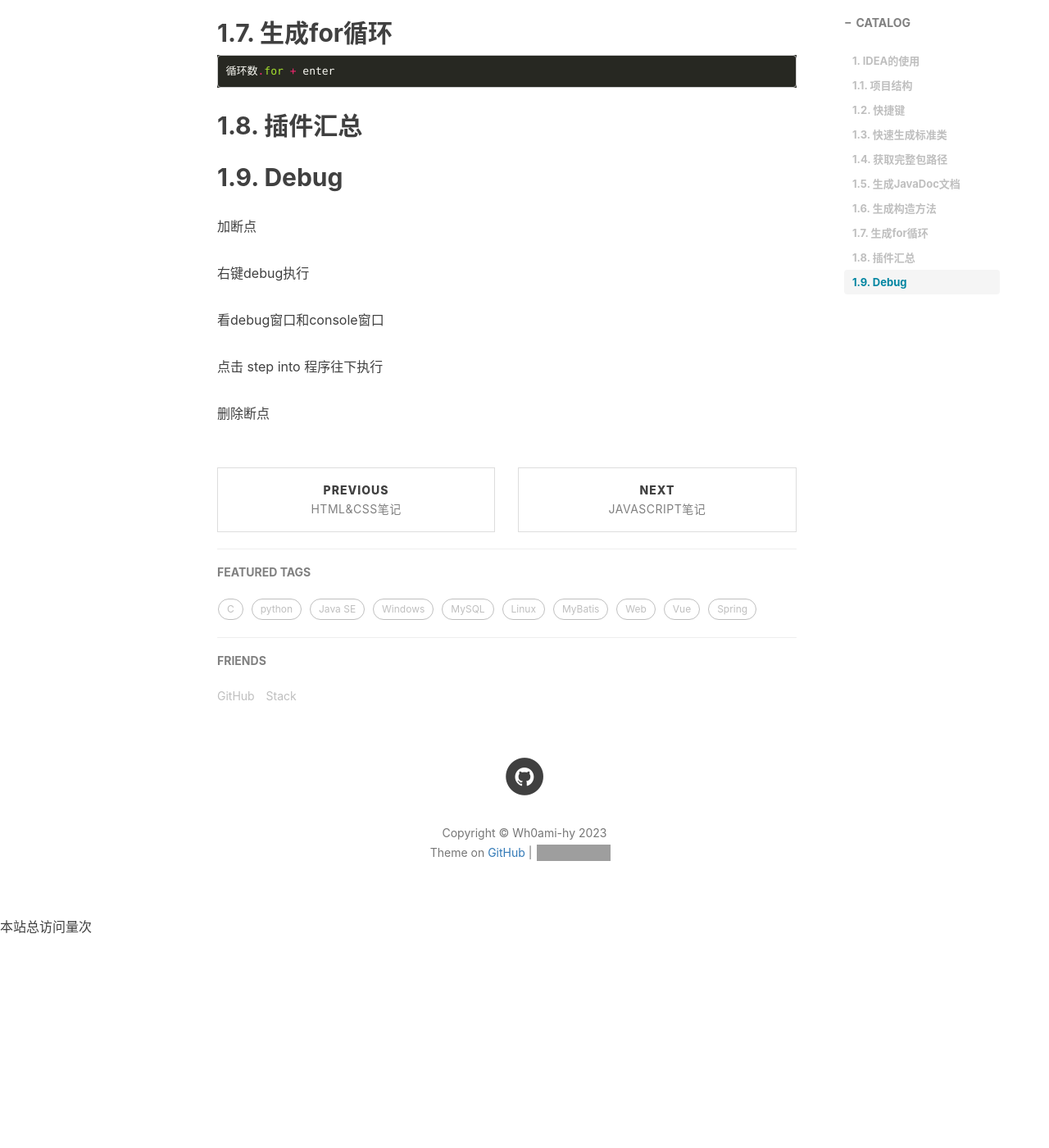
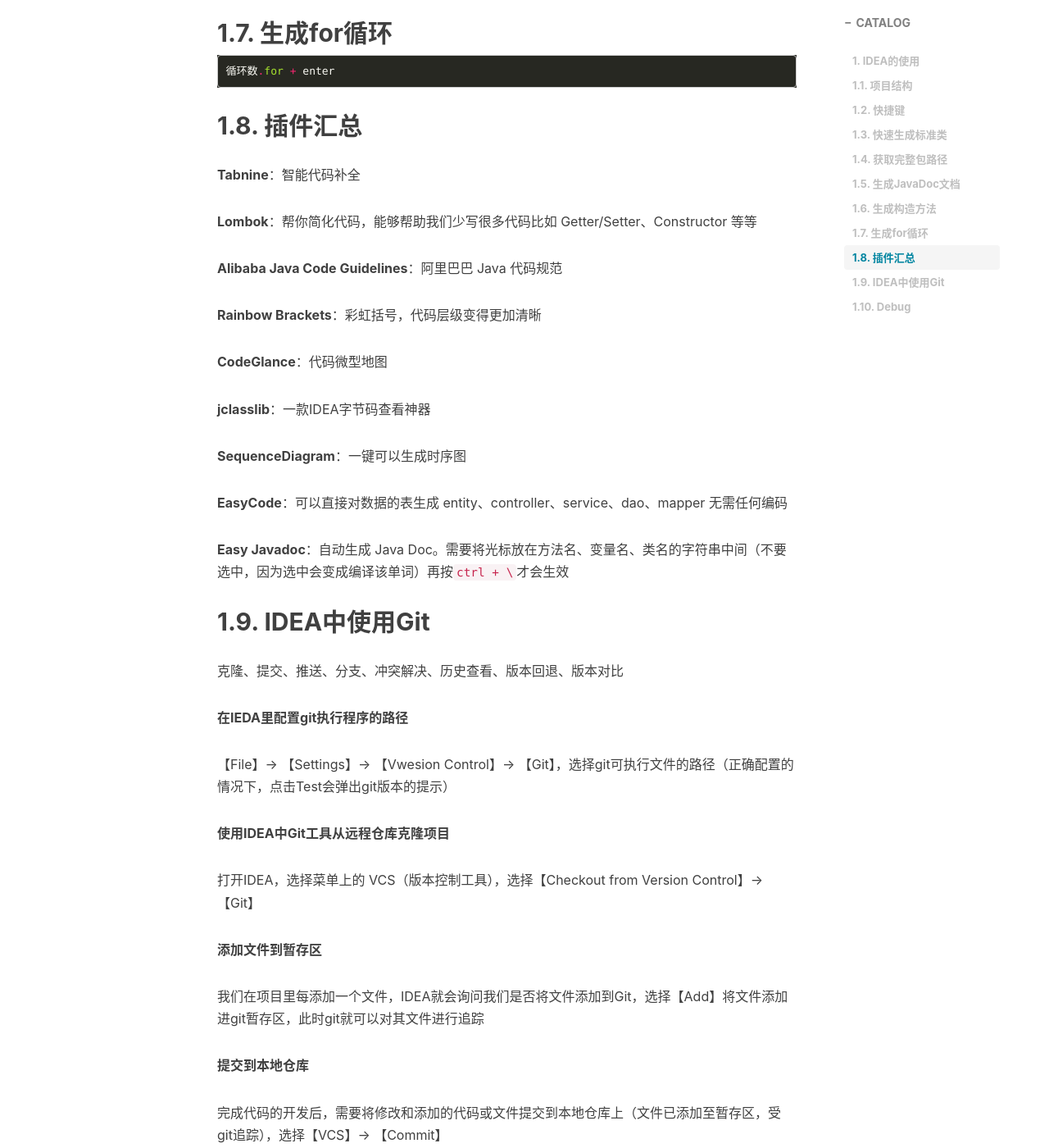
Before and after one commit to Wh0ami-hy/Wh0ami-hy.github.io, a Jekyll site: the page built from _posts/2023-01-12-IDEA使用.md, in a window 1280 px wide and 1400 px high, scrolled down 1880 px. Shown: the whole window at 82% size. Built offline with Jekyll 4.4.1, drawn with Linux system fonts in a browser that asks for light colours; nearby versions of some CDN libraries; comment, search, counter and statistics services are not loaded; before the commit the page ends 3024 px from its top, so only the background shows below that; some of the changed text lies outside the part shown; grey boxes are pictures that could not be loaded.

```diff
--- a/_posts/2023-01-12-IDEA使用.md
+++ b/_posts/2023-01-12-IDEA使用.md
@@ -60,9 +60,77 @@ tags:
 
 ## 1.8. 插件汇总
 
+**Tabnine**：智能代码补全
 
+**Lombok**：帮你简化代码，能够帮助我们少写很多代码比如 Getter/Setter、Constructor 等等
 
-## 1.9. Debug
+**Alibaba Java Code Guidelines**：阿里巴巴 Java 代码规范
+
+**Rainbow Brackets**：彩虹括号，代码层级变得更加清晰
+
+**CodeGlance**：代码微型地图
+
+**jclasslib**：一款IDEA字节码查看神器
+
+**SequenceDiagram**：一键可以生成时序图
+
+**EasyCode**：可以直接对数据的表生成 entity、controller、service、dao、mapper 无需任何编码
+
+**Easy Javadoc**：自动生成 Java Doc。需要将光标放在方法名、变量名、类名的字符串中间（不要选中，因为选中会变成编译该单词）再按`ctrl + \`才会生效
+
+## 1.9. IDEA中使用Git
+
+克隆、提交、推送、分支、冲突解决、历史查看、版本回退、版本对比
+
+**在IEDA里配置git执行程序的路径**
+
+【File】→ 【Settings】→ 【Vwesion Control】→ 【Git】，选择git可执行文件的路径（正确配置的情况下，点击Test会弹出git版本的提示）
+
+**使用IDEA中Git工具从远程仓库克隆项目**
+
+打开IDEA，选择菜单上的 VCS（版本控制工具），选择【Checkout from Version Control】→【Git】
+
+**添加文件到暂存区**
+
+我们在项目里每添加一个文件，IDEA就会询问我们是否将文件添加到Git，选择【Add】将文件添加进git暂存区，此时git就可以对其文件进行追踪
+
+**提交到本地仓库**
+
+完成代码的开发后，需要将修改和添加的代码或文件提交到本地仓库上（文件已添加至暂存区，受git追踪），选择【VCS】→ 【Commit】
+
+**推送到远程仓库**
+
+把代码推送到远程服务器上，点击项目右键 →【Git】→【 Repositry 】→【Push】
+
+**分支开发（重点掌握）**
+
+假如，现在项目开发完成，需发布1.0版本，然后添加一个1.0的分支
+
+- 打开git分支的面板，点击【New Branch】
+- 输入分支名称，点击【OK】，创建了1.0的分支
+- 然后切换回主干分支master，进行2.0版本的开发
+
+**分支合并**
+
+-   在1.0分支上完成BUG修改后，将主分支（master分支）与1.0分支进行合并。需要先切换到master分支，然后进行操作
+- 选择合并的分支（remote/orgin/1.0-提交到远程服务器上的1.0版本），填写合并的消息，点击【Merge】
+- 合并后，就把 master分支推上服务器。然后再从 mater 中创建2.0分支，那么 master 就是3.0版本了
+
+**冲突解决**
+
+冲突的场景
+- 多个分支合并的时候
+- 在一个分支上拉取或推送远程文件时
+
+**提交历史记录查看**
+
+查看文件或项目提交的历史记录：点击文件右键菜单 → 【Git】→ 【Show History】
+
+**回退上一个版本**
+
+打开文件的历史提交记录（在上边的第10点），选择回退的版本 → 【Get】
+
+## 1.10. Debug
 
 加断点
 
```
Also changed, not shown: _posts/2022-04-27-文章模板.md (deleted, +0 -16 lines).
